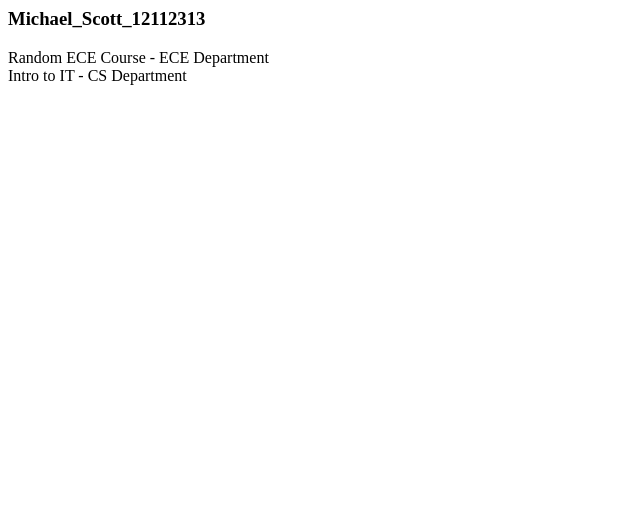
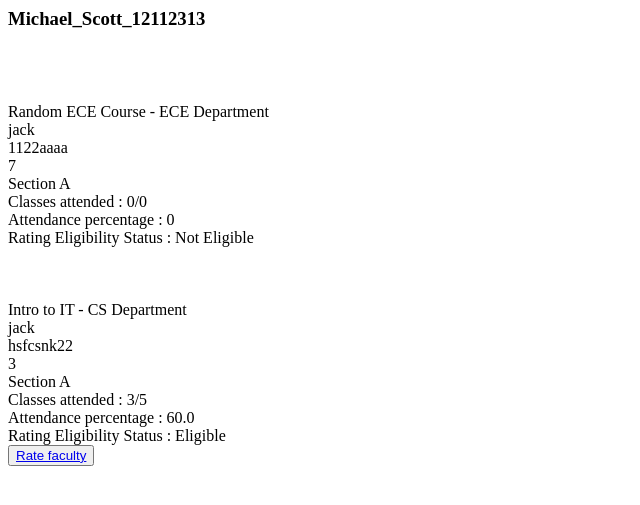
Before and after one commit to SarimAliKhan1998/appraisal_system_project, a Django app: page /students/2/ in a window 1280 px wide. Shown: the top 505 px of the page, without its empty margins (0-640 px from the left). Run offline with Django 3.2, Linux system fonts and the light colour scheme; data comes from the database, SQL or seed files in the repository.

Commit message:
Modified student detail view

```diff
--- a/course/templates/attendance/attendance_grant_view.html
+++ b/course/templates/attendance/attendance_grant_view.html
@@ -1,7 +1,4 @@
 <div>
-    <div>
-        <!-- {{class}} -->
-    </div>
     <div>
         {{class.course}}
     </div>
--- a/student/templates/student/student_detail.html
+++ b/student/templates/student/student_detail.html
@@ -4,8 +4,44 @@
     </h3>
 
 {% for class in classes %}
+<br>
+<br>
+<br>
   <div>
       {{class.course}}
   </div>
+  <div>
+      {{class.teacher}}
+  </div>
+  <div>
+      {{class.course.course_code}}
+  </div>
+  <div>
+      {{class.course.for_semester}}
+  </div>
+  <div>
+      {{class.batch_name}}
+  </div>
+
+  {% for cls in classes_dict %}
+
+    {% if cls.id == class.id %}
+      <div>
+          Classes attended : {{cls.attendance_received}}/{{cls.total_attendance}}
+      </div>
+      <div>
+          Attendance percentage : {{cls.attendance_percentage}}
+      </div>
+      <div>
+          Rating Eligibility Status : {{cls.eligibility}}
+      </div>
+      {% if cls.eligibility == 'Eligible' %}
+        <button>
+            <a href="#">Rate faculty</a>
+        </button>
+      {% endif %}
+    {% endif %}
+  {% endfor %}
+
 {% endfor %}
 </div>
--- a/student/views.py
+++ b/student/views.py
@@ -52,7 +52,7 @@ class StudentCreateView(CreateView):
 
 
 
-from course.models import CourseClass
+from course.models import CourseClass, Attendance
 
 class StudentDetailView(DetailView):
 
@@ -67,8 +67,38 @@ class StudentDetailView(DetailView):
     def get_context_data(self, *args, **kwargs):
         context = super(StudentDetailView, self).get_context_data(*args, **kwargs)
 
-        student_classes = CourseClass.objects.filter(students__id = self.object.id).order_by('course')
+        student_classes = CourseClass.objects.filter(students__id = self.object.id).order_by('course').all()
         context['classes'] = student_classes
+
+        classes_dict = student_classes.values()
+        print(classes_dict)
+
+        for cls in classes_dict:
+            attendance = Attendance.objects.filter(subject = cls['id']).filter(student = self.object.id)
+            print(attendance)
+            atten_received = 0
+            total_atten = 0
+            for entry in attendance:
+                atten_received += entry.no_of_attendances_granted
+                total_atten += entry.no_of_attendances_possible
+
+            cls['attendance_received'] = atten_received
+            cls['total_attendance'] = total_atten
+
+            try:
+                atten_percentage = round((atten_received/total_atten)*100, 2)
+            except Exception as e:
+                atten_percentage = 0
+
+            cls['attendance_percentage'] = atten_percentage
+
+            if atten_percentage >= 60:
+                cls['eligibility'] = "Eligible"
+            else:
+                cls['eligibility'] = "Not Eligible"
+
+
+        context['classes_dict'] = classes_dict
 
         return context
 
```
